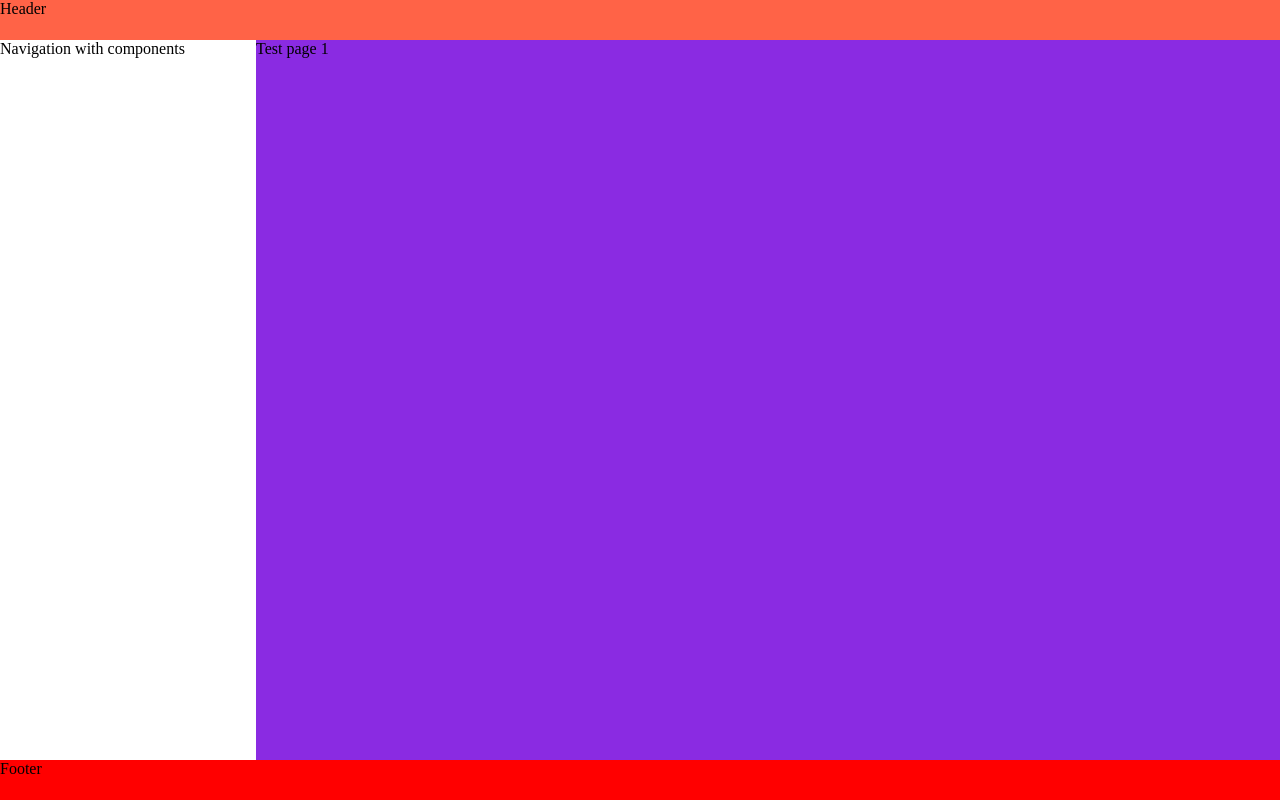
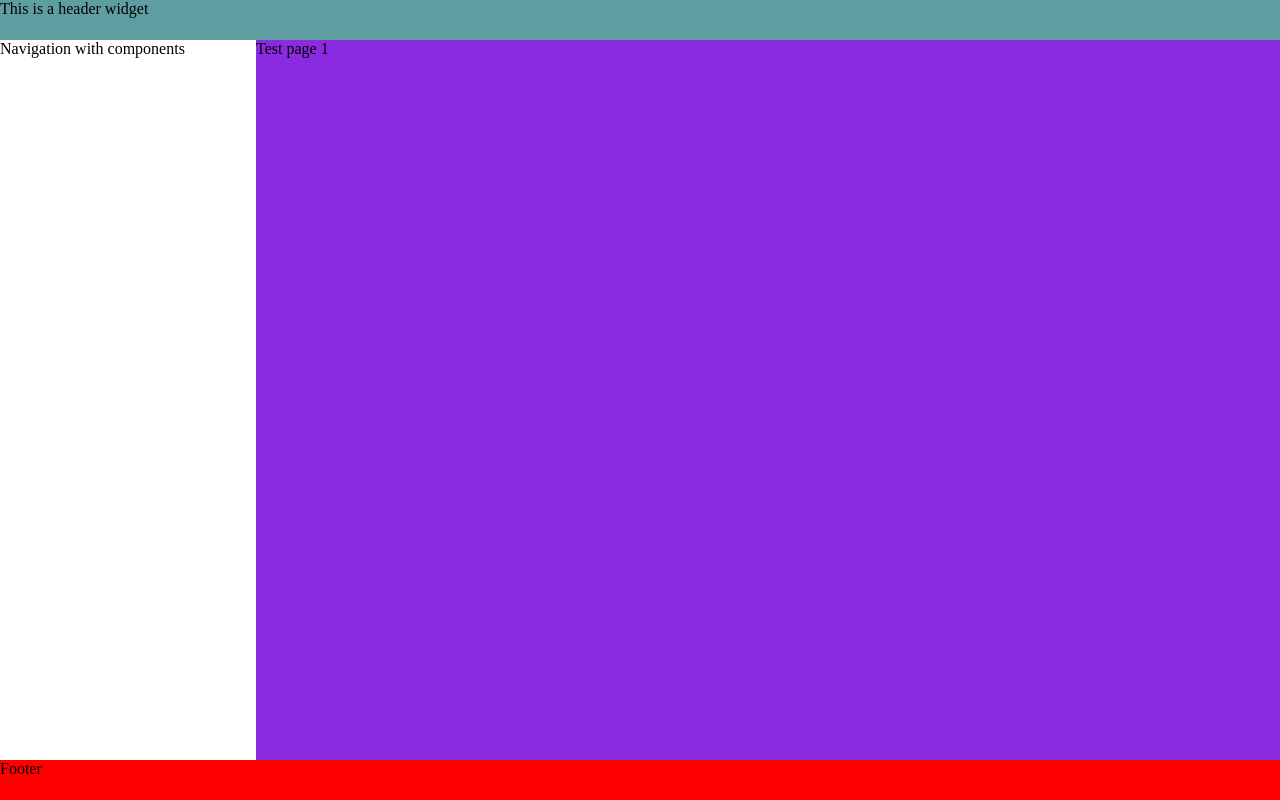
Before and after one commit to volodinSergey/my-ui-dashboard, a Vue app: page / in a window 1280 px wide. Built offline with nearby package versions, Linux system fonts and the light colour scheme.

Commit message:
[refactor: creating new widget]: created Header widget component and replaced it in App.vue from simple header to Header widget

```diff
--- a/src/App.vue
+++ b/src/App.vue
@@ -1,8 +1,10 @@
-<script setup lang="ts"></script>
+<script setup lang="ts">
+import Header from './widgets/Header.widget.vue'
+</script>
 
 <template>
   <div class="app">
-    <header class="header">Header</header>
+    <Header />
 
     <main class="main">
       <nav>Navigation with components</nav>
@@ -26,10 +28,6 @@
   grid-template-columns: minmax(150px, 20%) 1fr;
 }
 
-.header {
-  background-color: tomato;
-}
-
 .footer {
   background-color: red;
 }
--- /dev/null
+++ b/src/widgets/Header.widget.vue
@@ -0,0 +1,11 @@
+<script setup lang="ts"></script>
+
+<template>
+  <header class="header">This is a header widget</header>
+</template>
+
+<style scoped>
+.header {
+  background-color: cadetblue;
+}
+</style>
```
Also changed, not shown: 1 other file (tests, documents, lock files or other folders).
